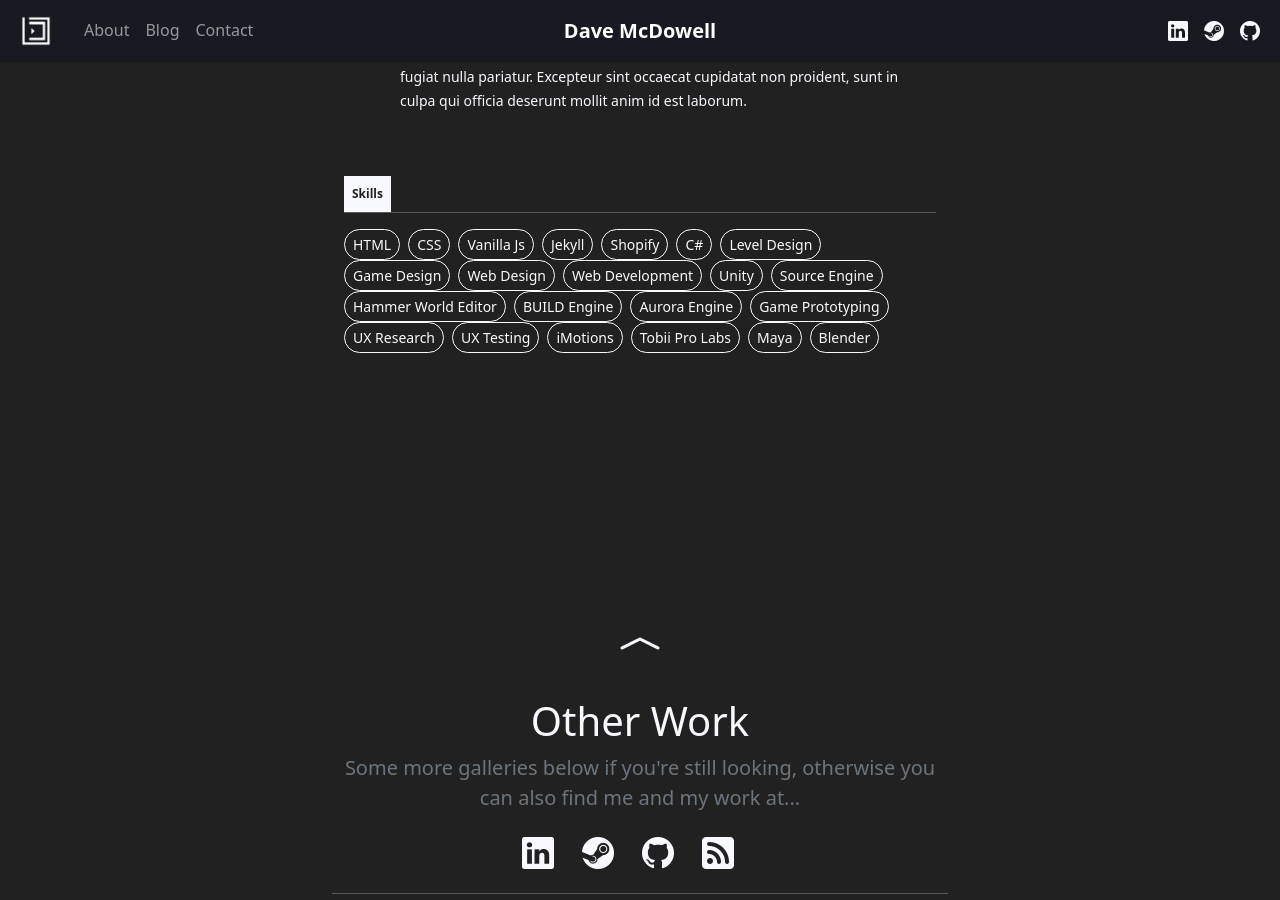
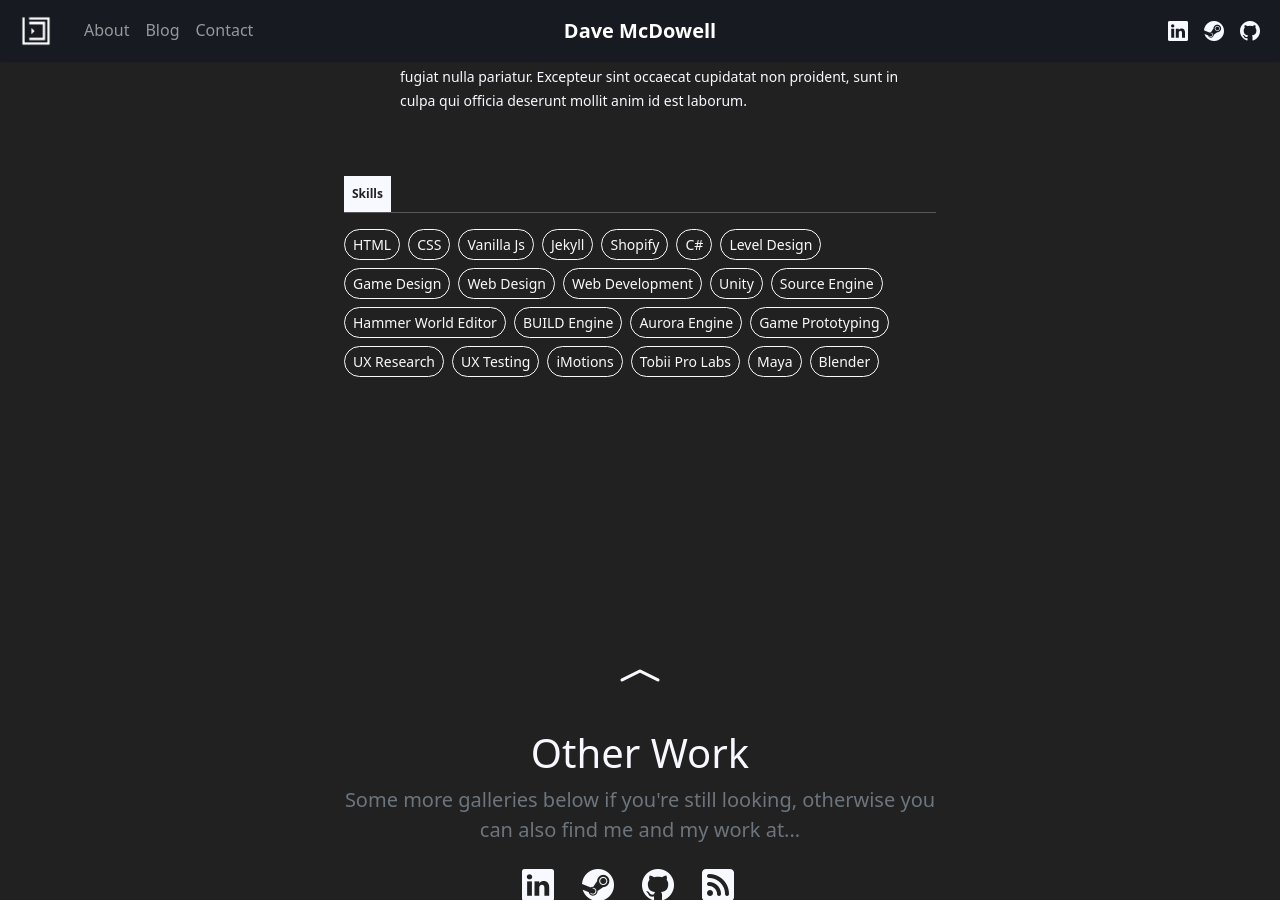
Before and after one commit to davemcdowell/portfolio, a Jekyll site: the page built from about.html, in a window 1280 px wide and 900 px high, scrolled down 2503 px. Built offline with Jekyll 4.4.1, drawn with Linux system fonts in a browser that asks for light colours; nearby versions of some CDN libraries.

Commit message:
Update about.html

```diff
--- a/about.html
+++ b/about.html
@@ -53,7 +53,7 @@ permalink: /about/
                         <div class="d-flex justify-content-between">
                             <ul class="list-inline">
                                 {%- for skill in site.data.cv.skills -%}
-                                <li class="list-inline-item"><span class="btn btn-sm btn-outline-light py-1 px-2" style="border-radius: 50px;">{{ skill.name }}</span></li>
+                                <li class="list-inline-item mb-2"><span class="btn btn-sm btn-outline-light py-1 px-2" style="border-radius: 50px;">{{ skill.name }}</span></li>
                                 {%- endfor -%}
                             </ul>
                         </div>
```
